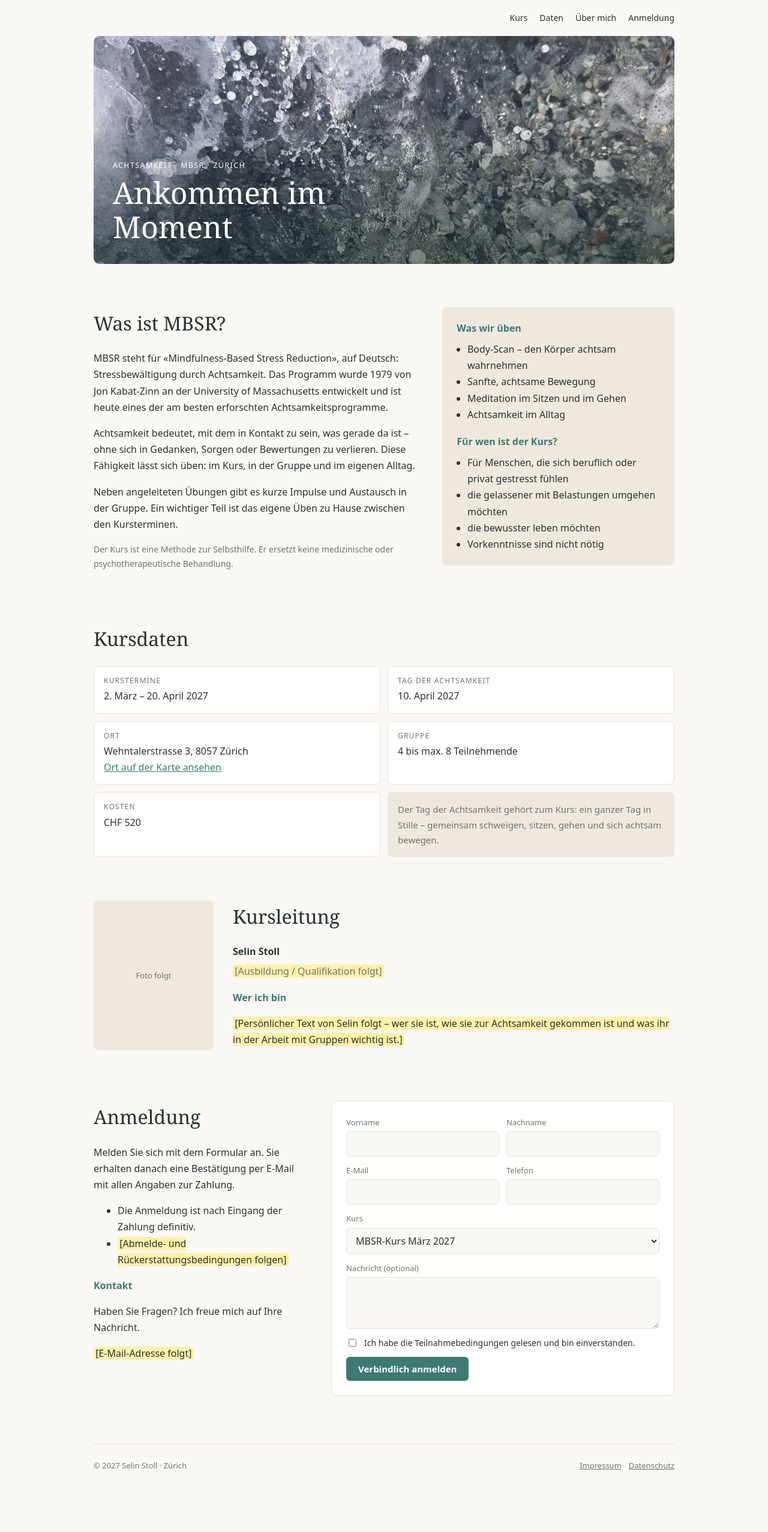
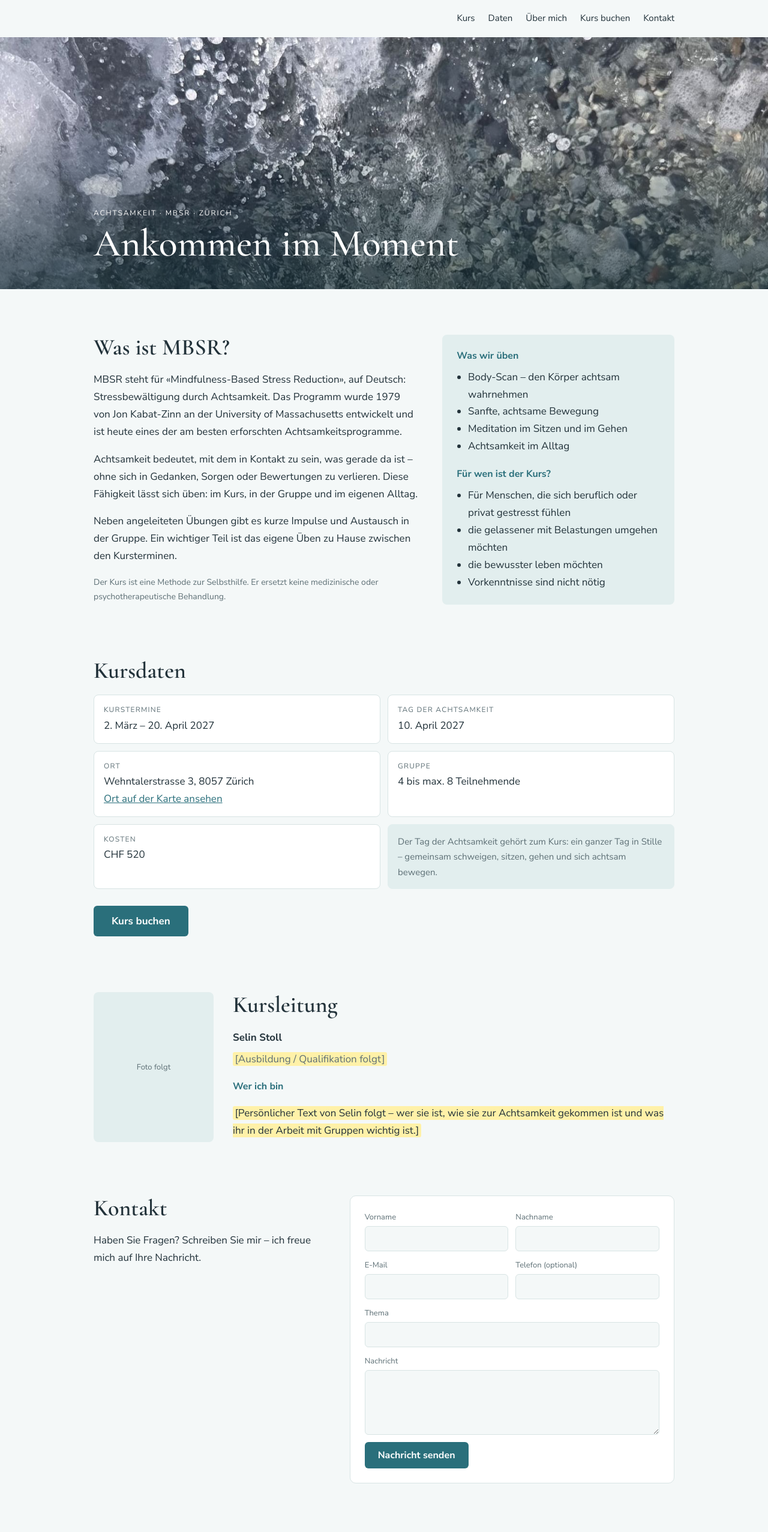
Before and after one commit to NanoMonti/SelinStoll, a plain HTML site: page Selin/index.html in a window 1280 px wide. Shown: the top 2554 px of the page at 60% size. Before the commit the page ends 2490 px from the top, so only its background shows below. Drawn offline with Linux system fonts and the light colour scheme.

Commit message:
Neues Design, eigene Seite «Kurs buchen», Danke-Seiten, Kontaktformular
- Bild randlos über die ganze Breite; Farben etwas mehr blau-grün
- Schriften Cormorant Garamond + Nunito Sans (SIL OFL, lokal in /fonts)
- gemeinsames stil.css für alle Seiten
- Knopf «Kurs buchen» unter den Kursdaten -> anmeldung.html
  (Name, Geburtsdatum, Telefon, Adresse, E-Mail, Kontaktweg fürs Vorgespräch)
- danke.html: Dank + Link zur Terminbuchung (Calendly, sobald vorhanden)
- Kontaktformular unten (ohne E-Mail-Adresse), kontakt-danke.html
- alle neuen Texte in inhalt.json und im Admin bearbeitbar

Co-Authored-By: Claude Opus 5.5 <noreply@anthropic.com>

```diff
--- a/Selin/index.html
+++ b/Selin/index.html
@@ -5,80 +5,23 @@
 <meta name="viewport" content="width=device-width, initial-scale=1">
 <title>Selin Stoll – MBSR</title>
 <meta name="description" content="">
-<style>
-  :root {
-    --bg: #faf8f5; --text: #283231; --muted: #6b7573; --accent: #3d7a74; --sand: #efe8dd; --card: #ffffff; --line: #e7e0d5;
-    --serif: Georgia, "Iowan Old Style", "Palatino Linotype", Palatino, serif;
-    --sans: system-ui, -apple-system, "Segoe UI", Roboto, "Helvetica Neue", Arial, sans-serif;
-  }
-  * { box-sizing: border-box; }
-  html { scroll-behavior: smooth; }
-  body { margin: 0; background: var(--bg); color: var(--text); font: 16px/1.7 var(--sans); }
-  a { color: var(--accent); }
-  mark.offen { background: #fff1a8; color: inherit; padding: 0 .2em; border-radius: 3px; }
-  .wrap { max-width: 1000px; margin: 0 auto; padding: 0 16px; }
-
-  .top { display: flex; justify-content: flex-end; align-items: center; gap: 16px; flex-wrap: wrap; padding: 18px 0; }
-  .top .name { font-family: var(--serif); font-size: 22px; }
-  .top nav { display: flex; gap: 20px; flex-wrap: wrap; font-size: 14px; }
-  .top nav a { color: var(--text); text-decoration: none; }
-  .band { height: 380px; background: url(bilder/meer-band.jpg) center/cover; border-radius: 10px; display: flex; align-items: flex-end; padding: 32px; position: relative; overflow: hidden; }
-  .band::before { content: ""; position: absolute; inset: 0; background: linear-gradient(0deg, rgba(15,35,35,.55), rgba(15,35,35,0) 65%); }
-  .band > div { position: relative; color: #fff; max-width: 560px; }
-  .band p { margin: 0 0 6px; letter-spacing: .14em; text-transform: uppercase; font-size: 12px; }
-  .band h1 { font-family: var(--serif); font-weight: normal; font-size: clamp(32px, 5vw, 50px); line-height: 1.15; margin: 0; }
-
-  .btn { display: inline-block; background: var(--accent); color: #fff; text-decoration: none; padding: 10px 20px; border-radius: 6px; border: 0; font: 600 15px var(--sans); cursor: pointer; }
-
-  section { padding: 72px 0 0; }
-  h2 { font-family: var(--serif); font-weight: normal; font-size: 32px; margin: 0 0 18px; }
-  h3 { font-size: 16px; margin: 0 0 8px; color: var(--accent); }
-  .zwei { display: grid; grid-template-columns: 1.4fr 1fr; gap: 40px; }
-  .seite { background: var(--sand); border-radius: 8px; padding: 22px 24px; align-self: start; }
-  .seite ul { padding-left: 1.1em; margin: 0 0 18px; } .seite ul:last-child { margin-bottom: 0; }
-  .hinweis { font-size: 14px; color: var(--muted); }
-  dl { margin: 0; display: grid; grid-template-columns: 1fr 1fr; gap: 12px; }
-  dl div { background: var(--card); border: 1px solid var(--line); border-radius: 8px; padding: 14px 16px; }
-  dt { font-size: 12px; color: var(--muted); text-transform: uppercase; letter-spacing: .1em; } dd { margin: 2px 0 0; }
-  dl div.tagtext { background: var(--sand); border-color: var(--sand); color: var(--muted); font-size: 15px; }
-  .zeitraum { font-family: var(--serif); font-size: 22px; margin: -6px 0 18px; color: var(--accent); }
-  .tag { background: var(--card); border: 1px solid var(--line); border-radius: 10px; padding: 26px; display: grid; grid-template-columns: 1.4fr 1fr; gap: 28px; }
-  .tag .ort { border-left: 1px solid var(--line); padding-left: 24px; }
-  .leitung { display: grid; grid-template-columns: 200px 1fr; gap: 32px; align-items: start; }
-  .foto { width: 200px; aspect-ratio: 4/5; border-radius: 8px; background: var(--sand); display: grid; place-items: center; color: var(--muted); font-size: 13px; overflow: hidden; }
-  .foto img { width: 100%; height: 100%; object-fit: cover; }
-  .rolle { color: var(--muted); margin-top: -10px; }
-  .anmeldung { display: grid; grid-template-columns: 1fr 1.3fr; gap: 40px; }
-  form { background: var(--card); border: 1px solid var(--line); border-radius: 10px; padding: 24px; display: grid; grid-template-columns: 1fr 1fr; gap: 12px; }
-  label { display: grid; gap: 4px; font-size: 13px; color: var(--muted); }
-  label.ganz, label.check, form .btn { grid-column: 1 / -1; }
-  input, select, textarea { font: 16px var(--sans); padding: 9px 11px; border: 1px solid var(--line); border-radius: 6px; background: var(--bg); color: var(--text); }
-  label.check { display: flex; gap: 10px; align-items: flex-start; color: var(--text); font-size: 14px; }
-  label.check input { margin-top: 5px; }
-  form .btn { justify-self: start; }
-  footer { margin-top: 80px; padding: 24px 0 36px; border-top: 1px solid var(--line); font-size: 13px; color: var(--muted); display: flex; gap: 16px; flex-wrap: wrap; justify-content: space-between; }
-  footer a { color: var(--muted); margin-left: 12px; }
-  @media (max-width: 760px) {
-    .band { height: 300px; padding: 22px; }
-    .zwei, .tag, .leitung, .anmeldung, form, dl { grid-template-columns: 1fr; }
-    .tag .ort { border-left: 0; border-top: 1px solid var(--line); padding: 16px 0 0; }
-    .foto { width: 160px; }
-  }
-</style>
+<link rel="preload" href="fonts/cormorant-garamond-latin-500-normal.woff2" as="font" type="font/woff2" crossorigin>
+<link rel="preload" href="fonts/nunito-sans-latin-400-normal.woff2" as="font" type="font/woff2" crossorigin>
+<link rel="stylesheet" href="stil.css">
 </head>
 <body>
-<div class="wrap">
-  <header class="top">
+<header class="top wrap">
   <nav data-nav="kopf.navigation"></nav>
 </header>
 
 <div class="band">
-    <div>
+  <div class="wrap">
     <p data-t="kopf.untertitel"></p>
     <h1 data-t="start.titel"></h1>
   </div>
 </div>
 
+<main class="wrap">
   <section id="kurs">
     <div class="zwei">
       <div>
@@ -105,6 +48,7 @@
       <div><dt data-t="daten.beschriftungen.kosten"></dt><dd data-t="daten.kosten"></dd></div>
       <div class="tagtext"><dd data-t="daten.tag_text"></dd></div>
     </dl>
+    <p class="buchen"><a class="btn gross" href="/anmeldung.html" data-t="buchen.knopf"></a></p>
   </section>
 
   <section id="leitung">
@@ -120,35 +64,30 @@
     </div>
   </section>
 
-  <section id="anmeldung">
-    <div class="anmeldung">
+  <section id="kontakt">
+    <div class="kontakt">
       <div>
-        <h2 data-t="anmeldung.titel"></h2>
-        <p data-t="anmeldung.text"></p>
-        <ul data-list="anmeldung.bedingungen"></ul>
-        <h3 data-t="kontakt.titel"></h3>
+        <h2 data-t="kontakt.titel"></h2>
         <p data-t="kontakt.text"></p>
-        <p data-t="kontakt.email"></p>
       </div>
-      <form name="anmeldung" method="POST" data-netlify="true" netlify-honeypot="bot-field">
+      <form name="kontakt" method="POST" action="/kontakt-danke.html" data-netlify="true" netlify-honeypot="bot-field">
         <p hidden><label>Nicht ausfüllen: <input name="bot-field"></label></p>
-        <label><span data-t="anmeldung.formular.vorname"></span><input name="vorname" required autocomplete="given-name"></label>
-        <label><span data-t="anmeldung.formular.nachname"></span><input name="nachname" required autocomplete="family-name"></label>
-        <label><span data-t="anmeldung.formular.email"></span><input name="email" type="email" required autocomplete="email"></label>
-        <label><span data-t="anmeldung.formular.telefon"></span><input name="telefon" type="tel" autocomplete="tel"></label>
-        <label class="ganz"><span data-t="anmeldung.formular.kurs"></span><select name="kurs" data-opts="anmeldung.formular.kurs_optionen"></select></label>
-        <label class="ganz"><span data-t="anmeldung.formular.nachricht"></span><textarea name="nachricht" rows="3"></textarea></label>
-        <label class="check"><input type="checkbox" name="zustimmung" value="ja" required><span data-t="anmeldung.formular.zustimmung"></span></label>
-        <button class="btn" type="submit" data-t="anmeldung.formular.knopf"></button>
+        <label><span data-t="kontakt.formular.vorname"></span><input name="vorname" required autocomplete="given-name"></label>
+        <label><span data-t="kontakt.formular.nachname"></span><input name="nachname" required autocomplete="family-name"></label>
+        <label><span data-t="kontakt.formular.email"></span><input name="email" type="email" required autocomplete="email"></label>
+        <label><span data-t="kontakt.formular.telefon"></span><input name="telefon" type="tel" autocomplete="tel"></label>
+        <label class="ganz"><span data-t="kontakt.formular.thema"></span><input name="thema" required></label>
+        <label class="ganz"><span data-t="kontakt.formular.nachricht"></span><textarea name="nachricht" rows="4" required></textarea></label>
+        <button class="btn" type="submit" data-t="kontakt.formular.knopf"></button>
       </form>
     </div>
   </section>
+</main>
 
-  <footer>
+<footer class="wrap">
   <span data-t="fuss.text"></span>
   <span><a href="#" data-t="fuss.impressum"></a><a href="#" data-t="fuss.datenschutz"></a></span>
 </footer>
-</div>
-<script src="inhalt.js"></script>
+<script src="/inhalt.js"></script>
 </body>
 </html>
--- a/Selin/inhalt.js
+++ b/Selin/inhalt.js
@@ -46,14 +46,25 @@
       }).join('');
     });
     document.querySelectorAll('[data-href]').forEach(function (el) {
-      el.setAttribute('href', get(data, el.dataset.href) || '#');
+      var href = get(data, el.dataset.href);
+      // data-optional: Knopf ausblenden, solange kein Link eingetragen ist
+      if (!href && el.hasAttribute('data-optional')) { (el.closest('p') || el).hidden = true; return; }
+      el.setAttribute('href', href || '#');
+    });
+    // nur anzeigen, solange das genannte Feld leer ist (z. B. Termin-Link fehlt noch)
+    document.querySelectorAll('[data-wenn-leer]').forEach(function (el) {
+      if (get(data, el.dataset.wennLeer)) el.hidden = true;
+    });
+    // Werte für versteckte Formularfelder (z. B. welcher Kurs gebucht wird)
+    document.querySelectorAll('[data-val]').forEach(function (el) {
+      el.value = get(data, el.dataset.val) || '';
     });
     document.querySelectorAll('[data-foto]').forEach(function (el) {
       var src = get(data, el.dataset.foto);
       if (src) { el.innerHTML = '<img src="' + esc(src) + '" alt="' + esc(get(data, 'leitung.foto_alt') || '') + '">'; el.classList.add('hat-foto'); }
     });
   }
-  fetch('inhalt.json', { cache: 'no-store' })
+  fetch('/inhalt.json', { cache: 'no-store' })
     .then(function (r) { return r.json(); })
     .then(fill)
     .catch(function (e) { console.error('inhalt.json konnte nicht geladen werden', e); });
--- a/Selin/inhalt.json
+++ b/Selin/inhalt.json
@@ -6,10 +6,11 @@
   "kopf": {
     "untertitel": "Achtsamkeit · MBSR · Zürich",
     "navigation": [
-      { "text": "Kurs", "ziel": "#kurs" },
-      { "text": "Daten", "ziel": "#daten" },
-      { "text": "Über mich", "ziel": "#leitung" },
-      { "text": "Anmeldung", "ziel": "#anmeldung" }
+      { "text": "Kurs", "ziel": "/#kurs" },
+      { "text": "Daten", "ziel": "/#daten" },
+      { "text": "Über mich", "ziel": "/#leitung" },
+      { "text": "Kurs buchen", "ziel": "/anmeldung.html" },
+      { "text": "Kontakt", "ziel": "/#kontakt" }
     ]
   },
   "start": {
@@ -56,6 +57,9 @@
       "kosten": "Kosten"
     }
   },
+  "buchen": {
+    "knopf": "Kurs buchen"
+  },
   "leitung": {
     "titel": "Kursleitung",
     "name": "Selin Stoll",
@@ -68,29 +72,49 @@
     ]
   },
   "anmeldung": {
-    "titel": "Anmeldung",
-    "text": "Melden Sie sich mit dem Formular an. Sie erhalten danach eine Bestätigung per E-Mail mit allen Angaben zur Zahlung.",
+    "titel": "Kurs buchen",
+    "text": "Melden Sie sich hier für den MBSR-Kurs an. Danach vereinbaren wir ein kurzes Online-Gespräch. Erst nach diesem Gespräch ist Ihr Platz bestätigt; die Rechnung erhalten Sie anschliessend per E-Mail.",
     "bedingungen": [
-      "Die Anmeldung ist nach Eingang der Zahlung definitiv.",
       "[Abmelde- und Rückerstattungsbedingungen folgen]"
     ],
     "formular": {
       "vorname": "Vorname",
       "nachname": "Nachname",
+      "geburtsdatum": "Geburtsdatum",
+      "telefon": "Telefon",
+      "strasse": "Strasse und Nr.",
+      "plz": "PLZ",
+      "ort": "Ort",
       "email": "E-Mail",
-      "telefon": "Telefon",
-      "kurs": "Kurs",
-      "kurs_optionen": ["MBSR-Kurs März 2027"],
-      "nachricht": "Nachricht (optional)",
-      "zustimmung": "Ich habe die Teilnahmebedingungen gelesen und bin einverstanden.",
-      "knopf": "Verbindlich anmelden"
+      "kontaktweg": "Wie möchten Sie für das Vorgespräch kontaktiert werden?",
+      "kontaktweg_optionen": ["Telefon", "E-Mail", "Videoanruf"],
+      "zustimmung": "Ich bin einverstanden, dass Selin Stoll meine Angaben für die Kursanmeldung verwendet.",
+      "knopf": "Anmeldung senden"
     }
+  },
+  "danke": {
+    "titel": "Vielen Dank für Ihre Anmeldung!",
+    "text": "Ihre Anmeldung ist angekommen.",
+    "termin_text": "Bitte wählen Sie jetzt einen Termin für das kurze Online-Gespräch.",
+    "termin_knopf": "Termin wählen",
+    "termin_link": "",
+    "ohne_link": "[Link zur Terminbuchung (z. B. Calendly) folgt – bis dahin meldet sich Selin persönlich bei Ihnen.]",
+    "zurueck": "Zurück zur Startseite"
   },
   "kontakt": {
     "titel": "Kontakt",
-    "text": "Haben Sie Fragen? Ich freue mich auf Ihre Nachricht.",
-    "email": "[E-Mail-Adresse folgt]",
-    "telefon": ""
+    "text": "Haben Sie Fragen? Schreiben Sie mir – ich freue mich auf Ihre Nachricht.",
+    "formular": {
+      "vorname": "Vorname",
+      "nachname": "Nachname",
+      "email": "E-Mail",
+      "telefon": "Telefon (optional)",
+      "thema": "Thema",
+      "nachricht": "Nachricht",
+      "knopf": "Nachricht senden"
+    },
+    "danke_titel": "Vielen Dank für Ihre Nachricht!",
+    "danke_text": "Ich melde mich so bald wie möglich bei Ihnen."
   },
   "fuss": {
     "text": "© 2027 Selin Stoll · Zürich",
--- /dev/null
+++ b/Selin/stil.css
@@ -0,0 +1,82 @@
+/* Gemeinsames Design für alle Seiten von selinstoll.ch
+   Schriften: Cormorant Garamond (Titel) und Nunito Sans (Text), beide SIL OFL,
+   lokal in /fonts (keine Google-Fonts-Verbindung). */
+@font-face { font-family: "Cormorant Garamond"; font-weight: 500; font-style: normal; font-display: swap; src: url(fonts/cormorant-garamond-latin-500-normal.woff2) format("woff2"); }
+@font-face { font-family: "Cormorant Garamond"; font-weight: 600; font-style: normal; font-display: swap; src: url(fonts/cormorant-garamond-latin-600-normal.woff2) format("woff2"); }
+@font-face { font-family: "Nunito Sans"; font-weight: 400; font-style: normal; font-display: swap; src: url(fonts/nunito-sans-latin-400-normal.woff2) format("woff2"); }
+@font-face { font-family: "Nunito Sans"; font-weight: 700; font-style: normal; font-display: swap; src: url(fonts/nunito-sans-latin-700-normal.woff2) format("woff2"); }
+
+:root {
+  --bg: #f4f8f8; --text: #22323a; --muted: #5d6f75; --accent: #2a6f7b; --accent-dunkel: #1f5661;
+  --soft: #e2eeee; --card: #ffffff; --line: #d8e4e4;
+  --serif: "Cormorant Garamond", Georgia, "Times New Roman", serif;
+  --sans: "Nunito Sans", system-ui, -apple-system, "Segoe UI", Roboto, Arial, sans-serif;
+}
+* { box-sizing: border-box; }
+html { scroll-behavior: smooth; }
+body { margin: 0; background: var(--bg); color: var(--text); font: 17px/1.7 var(--sans); }
+a { color: var(--accent); }
+mark.offen { background: #fff1a8; color: inherit; padding: 0 .2em; border-radius: 3px; }
+.wrap { max-width: 1000px; margin: 0 auto; padding: 0 16px; }
+
+/* Kopf und Bild (randlos, über die ganze Breite) */
+.top { display: flex; justify-content: flex-end; padding-top: 18px; padding-bottom: 18px; }
+.top nav { display: flex; gap: 22px; flex-wrap: wrap; justify-content: flex-end; font-size: 15px; }
+.top nav a { color: var(--text); text-decoration: none; }
+.top nav a:hover { color: var(--accent); }
+.band { position: relative; height: 420px; background: url(bilder/meer-band.jpg) center/cover; display: flex; align-items: flex-end; }
+.band::before { content: ""; position: absolute; inset: 0; background: linear-gradient(0deg, rgba(14,40,48,.6), rgba(14,40,48,0) 65%); }
+.band .wrap { position: relative; width: 100%; color: #fff; padding-bottom: 40px; }
+.band p { margin: 0 0 6px; letter-spacing: .16em; text-transform: uppercase; font-size: 12px; }
+.band h1 { font-family: var(--serif); font-weight: 500; font-size: clamp(40px, 6vw, 64px); line-height: 1.1; margin: 0; }
+.band.klein { height: 220px; }
+.band.klein h1 { font-size: clamp(34px, 5vw, 48px); }
+
+/* Inhalt */
+section { padding: 76px 0 0; }
+h2 { font-family: var(--serif); font-weight: 600; font-size: 38px; line-height: 1.15; margin: 0 0 18px; }
+h3 { font-size: 16px; margin: 0 0 8px; color: var(--accent); }
+.zwei { display: grid; grid-template-columns: 1.4fr 1fr; gap: 40px; }
+.seite { background: var(--soft); border-radius: 8px; padding: 22px 24px; align-self: start; }
+.seite ul { padding-left: 1.1em; margin: 0 0 18px; } .seite ul:last-child { margin-bottom: 0; }
+.hinweis { font-size: 14px; color: var(--muted); }
+dl { margin: 0; display: grid; grid-template-columns: 1fr 1fr; gap: 12px; }
+dl div { background: var(--card); border: 1px solid var(--line); border-radius: 8px; padding: 14px 16px; }
+dt { font-size: 12px; color: var(--muted); text-transform: uppercase; letter-spacing: .1em; } dd { margin: 2px 0 0; }
+dl div.tagtext { background: var(--soft); border-color: var(--soft); color: var(--muted); font-size: 15px; }
+.buchen { margin-top: 28px; }
+.btn { display: inline-block; background: var(--accent); color: #fff; text-decoration: none; padding: 11px 22px; border-radius: 6px; border: 0; font: 700 16px var(--sans); cursor: pointer; }
+.btn:hover { background: var(--accent-dunkel); }
+.btn.gross { padding: 14px 30px; font-size: 17px; }
+.leitung { display: grid; grid-template-columns: 200px 1fr; gap: 32px; align-items: start; }
+.foto { width: 200px; aspect-ratio: 4/5; border-radius: 8px; background: var(--soft); display: grid; place-items: center; color: var(--muted); font-size: 13px; overflow: hidden; }
+.foto img { width: 100%; height: 100%; object-fit: cover; }
+.rolle { color: var(--muted); margin-top: -10px; }
+.schmal { max-width: 680px; }
+.kurszeile { font-family: var(--serif); font-weight: 600; font-size: 24px; color: var(--accent); margin: 0 0 12px; }
+
+/* Formulare */
+form { background: var(--card); border: 1px solid var(--line); border-radius: 10px; padding: 24px; display: grid; grid-template-columns: 1fr 1fr; gap: 12px; margin-top: 20px; }
+label { display: grid; gap: 4px; font-size: 13px; color: var(--muted); }
+label.ganz, label.check, form .btn { grid-column: 1 / -1; }
+input, select, textarea { font: 16px var(--sans); padding: 9px 11px; border: 1px solid var(--line); border-radius: 6px; background: var(--bg); color: var(--text); width: 100%; }
+input:focus, select:focus, textarea:focus { outline: 2px solid var(--accent); outline-offset: 1px; }
+label.check { display: flex; gap: 10px; align-items: flex-start; color: var(--text); font-size: 14px; }
+label.check input { width: auto; margin-top: 5px; }
+form .btn { justify-self: start; }
+.kontakt { display: grid; grid-template-columns: 1fr 1.4fr; gap: 40px; }
+.kontakt form { margin-top: 0; }
+
+footer.wrap { margin-top: 84px; padding-top: 24px; padding-bottom: 36px; border-top: 1px solid var(--line); font-size: 13px; color: var(--muted); display: flex; gap: 16px; flex-wrap: wrap; justify-content: space-between; }
+footer a { color: var(--muted); margin-left: 12px; }
+
+@media (max-width: 760px) {
+  body { font-size: 16px; }
+  .band { height: 320px; }
+  .band.klein { height: 180px; }
+  .band .wrap { padding-bottom: 26px; }
+  h2 { font-size: 32px; }
+  .zwei, .leitung, .kontakt, form, dl { grid-template-columns: 1fr; }
+  .foto { width: 160px; }
+  .top nav { gap: 14px; font-size: 14px; }
+}
```
Also changed, not shown: Selin/anmeldung.html (added, +51 -0 lines), Selin/danke.html (added, +38 -0 lines), Selin/kontakt-danke.html (added, +35 -0 lines), Selin/fonts/OFL-cormorant-garamond.txt (added), Selin/fonts/OFL-nunito-sans.txt (added), Selin/fonts/cormorant-garamond-latin-500-normal.woff2 (added), Selin/fonts/cormorant-garamond-latin-600-normal.woff2 (added), Selin/fonts/nunito-sans-latin-400-normal.woff2 (added), Selin/fonts/nunito-sans-latin-700-normal.woff2 (added), 1 other file. Lines whose indentation alone changed are shown as unchanged.
